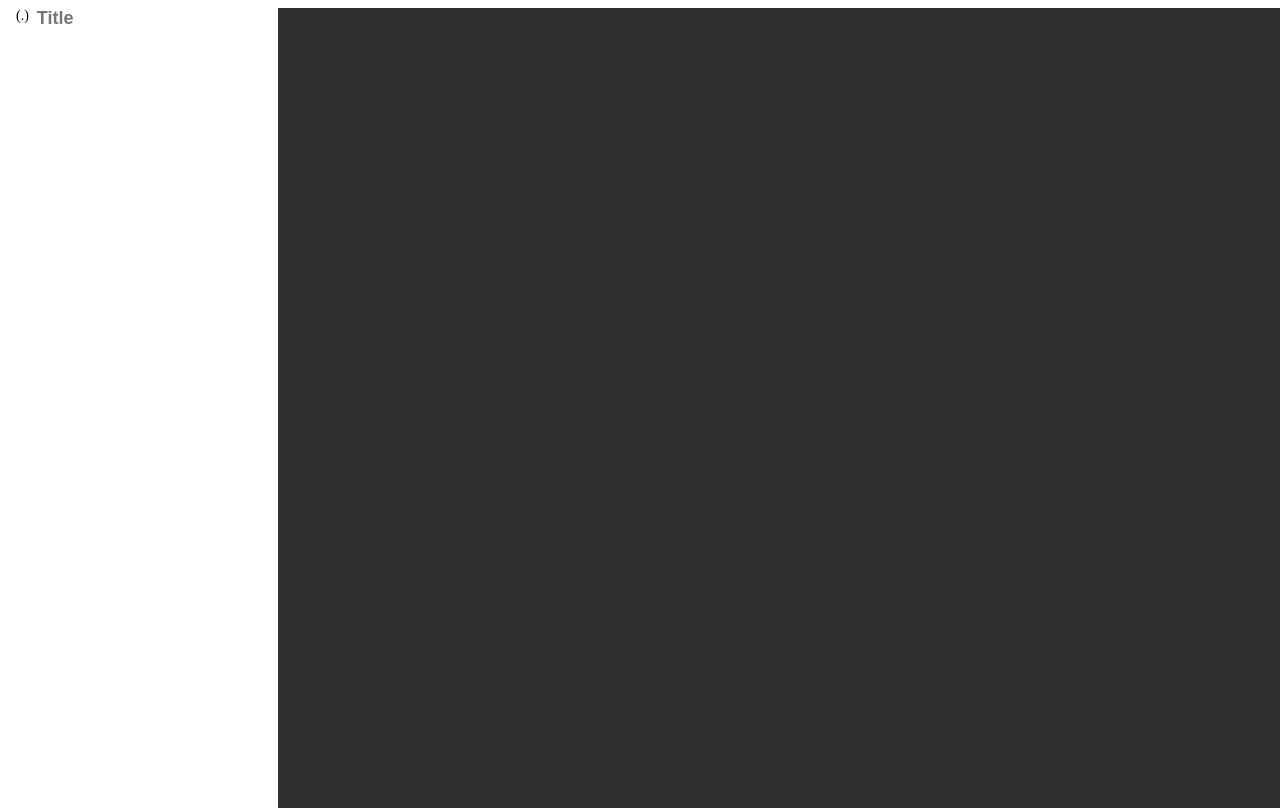
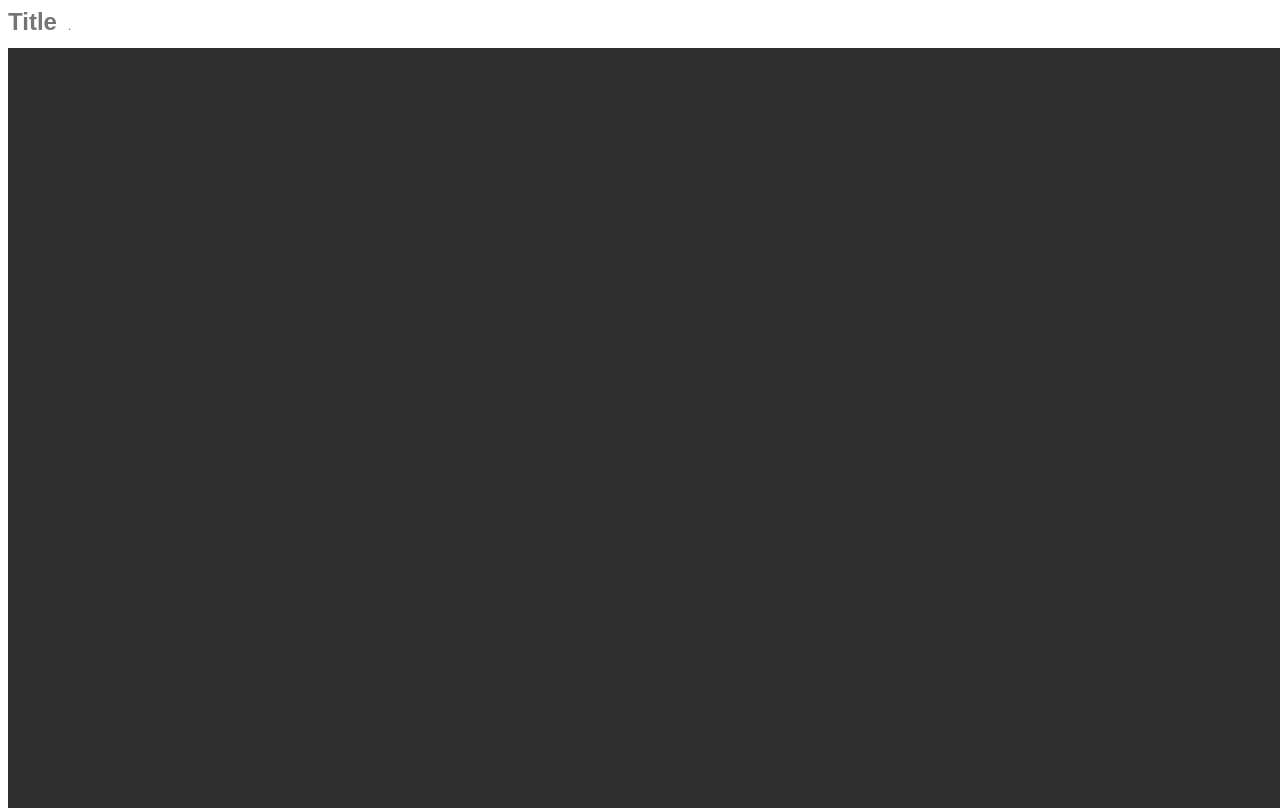
Before and after one commit to daneohr/langnotes, a SvelteKit app: page /edit in a window 1280 px wide. Built offline with nearby package versions, Linux system fonts and the light colour scheme.

Commit message:
css sucks

```diff
--- a/src/routes/edit/+page.svelte
+++ b/src/routes/edit/+page.svelte
@@ -8,7 +8,7 @@
  // vars
  let title = $state("");
  let file_extension = $state("");
- let subtext = $state("");
+ let debug_str = $state("");
 
  // preload with data:
  let doc = $docContent;
@@ -34,7 +34,7 @@
 
  async function saveTitle(event: Event) {
      event.preventDefault();
-     subtext = await invoke("save_title", {title});
+     debug_str = await invoke("save_title", {title});
  }
 
  async function docChange(newText: string) {
@@ -44,11 +44,17 @@
 </script>
 
 <main class="container">
-    <span>(.{file_extension})</span>
-    <form onsubmit={saveTitle}>
-        <input class="title" placeholder="Title" bind:value={title} />
-        <p>{subtext}</p>
-    </form>
+    <div class="header-area">
+      <form onsubmit={saveTitle} class="title-form">
+          <div class="input-wrapper">
+            <input class="title" placeholder="Title" bind:value={title} />
+            <span class="file-ext">.{file_extension}</span>
+          </div>
+      </form>
+      {#if debug_str}
+          <p class="debug-text">Debug: {debug_str}</p>
+      {/if}
+    </div>
     <div class="editor-pane" onfocus={editorFocus}>
         <Editor doc={doc} onChange={docChange} />
     </div>
@@ -59,65 +65,69 @@
  .container {
      text-align: left;
      float: left;
-     padding: 0;
      margin: 0;
      display: flex;
      width: 100vw;
      height: 100vh;
+     flex-direction: column;
+     box-sizing: border-box;
+     gap: 12px;
  }
 
- .body-text {
-     background: none;
-     font-size: 14px;
-     background: none;
-     border: none;
-     box-shadow: none;
-     text-align: left;
-     float: left;
+ .header-area {
+     display: flex;
+     flex-direction: column;
+ }
+
+ .title-form {
+     display: flex;
+     align-items: baseline;
+     gap: 8px;
+     margin: 0;
      padding: 0;
-     padding-bottom: 0.5rem;
-     margin: 0;
+     background: transparent;
+     height: auto;
+ }
+
+ .input-wrapper {
+     display: inline-flex;
+     align-items: baseline;
+     background: transparent;
+
  }
 
  .title {
      color: #ffffff;
      font-weight: 600;
-     font-size: 18px;
+     font-size: 1.5rem;
      background: none;
      border: none;
+     outline: none;
      box-shadow: none;
      text-align: left;
-     float: left;
      padding: 0;
-     padding-bottom: 0.5rem;
      margin: 0;
+
+     field-sizing: content;
+     min-width: 60px;
  }
 
- form {
-     display: inline;
-     text-align: left;
-     float: left;
-     margin: 0;
-     padding: 0;
-     background-color: red;
-     height: 0;
+ .file-ext {
+     color: #777777;
+     font-size: 0.8rem;
+     font-weight: 500;
+     user-select: none;
+ }
 
+ .debug-text {
+     color: #ffff00;
  }
 
  .editor-pane {
      flex: 1;
+     width: 100%;
      border-radius: 0;
      background-color: #2f2f2f;
  }
 
- span {
-     display: inline;
-     padding: 0;
-     margin: 0;
-     margin-left: .5rem;
-     margin-right: .5rem;
-     border-radius: 4px;
-     height: 28px;
-     font-size: 14px;
- }
 </style>
```
